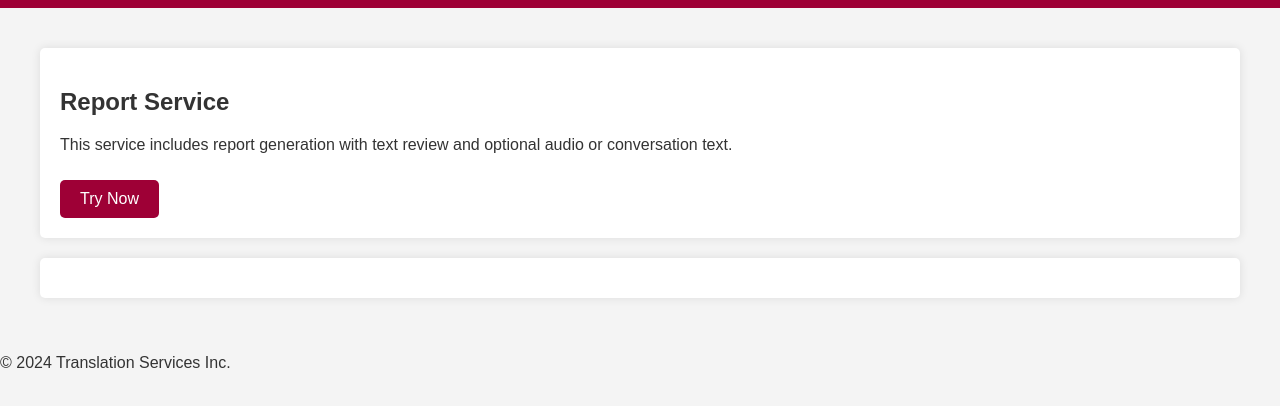
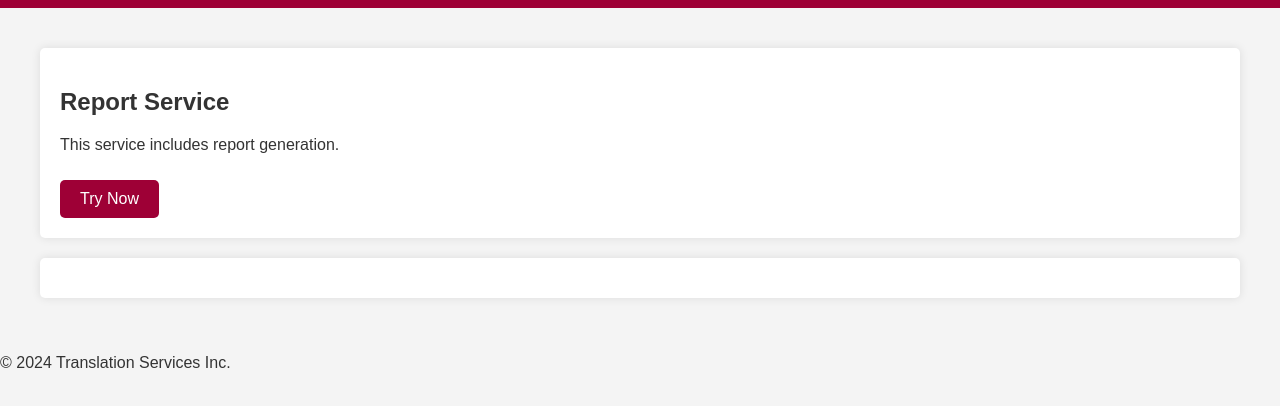
Before and after one commit to rampedro/echodemo.io, a plain HTML site: page index.html in a window 1280 px wide. Both pictures are taken after a click on the link "Report Service". Shown: the part 68-474 px from the top of the page. Drawn offline with Linux system fonts and the light colour scheme.

Commit message:
Update index.html

```diff
--- a/index.html
+++ b/index.html
@@ -233,7 +233,7 @@
                 html = `
                     <section class="section plan-details">
                         <h2>Report Service</h2>
-                        <p>This service includes report generation with text review and optional audio or conversation text.</p>
+                        <p>This service includes report generation.</p>
                         <button onclick="showOptions('report')">Try Now</button>
                     </section>
                     <section id="options" class="section options-details"></section>
```
